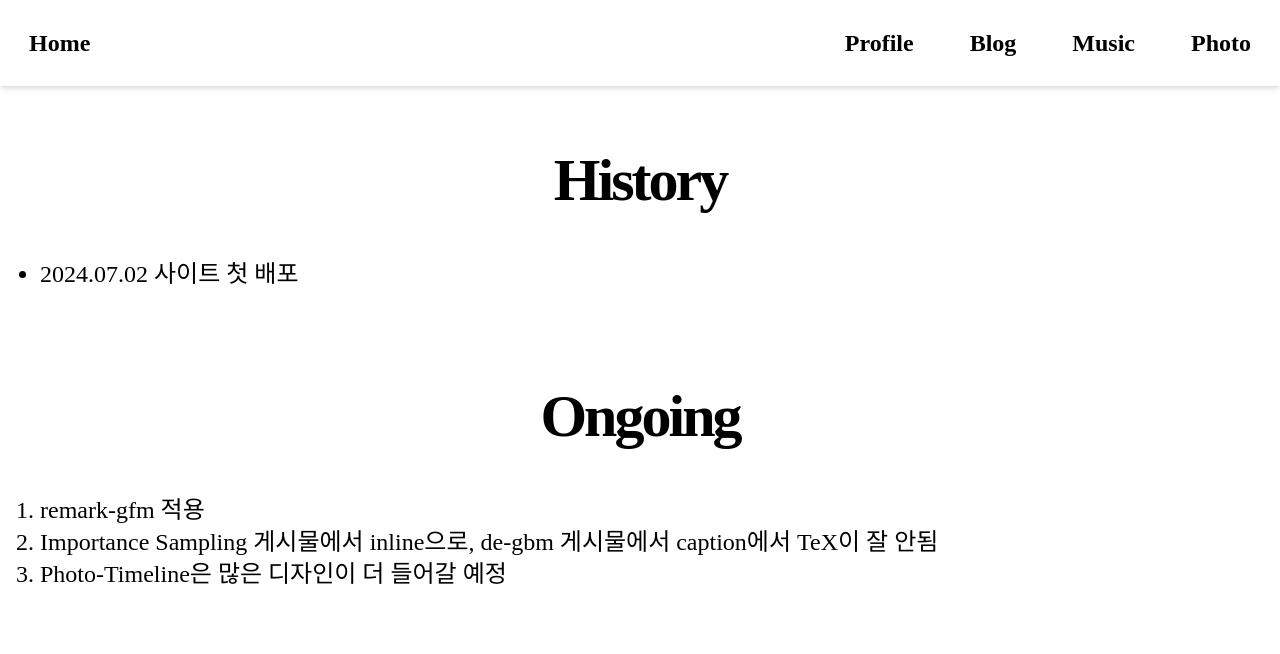
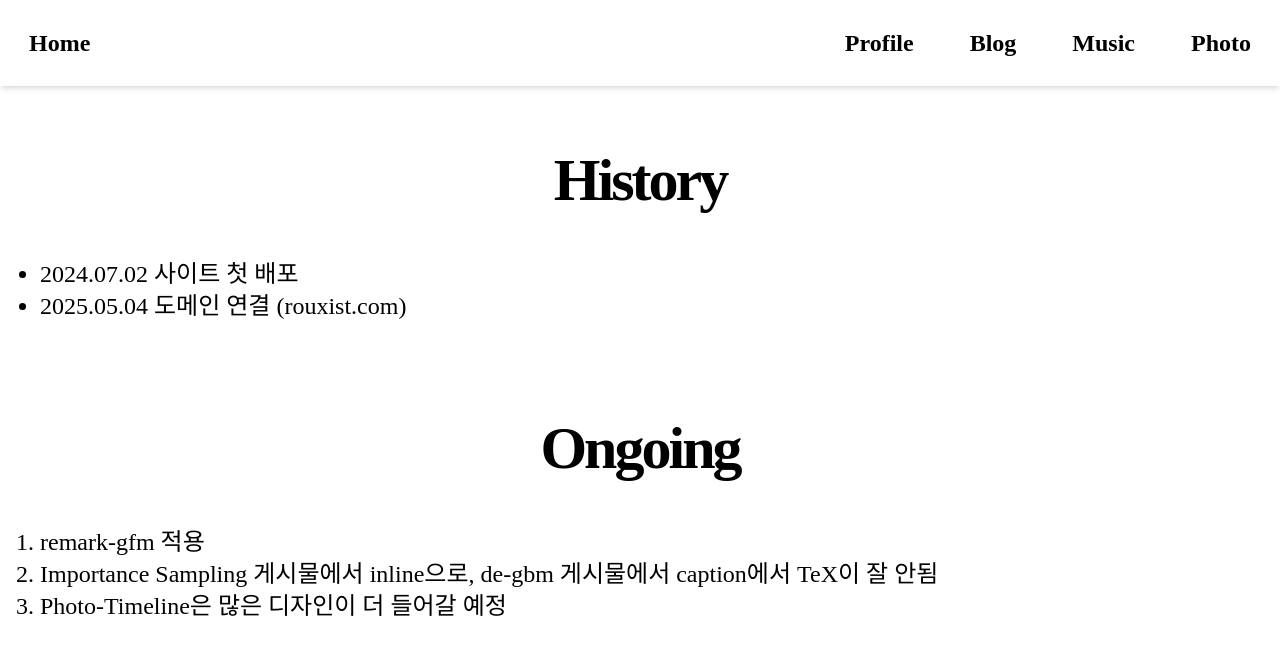
Before and after one commit to Rouxist/main-blog, a Next.js app: page /notice in a window 1280 px wide. Shown: the top 654 px of the page. Built offline with nearby package versions, Linux system fonts and the light colour scheme.

Commit message:
content: updated the notice page

```diff
--- a/src/app/notice/page.tsx
+++ b/src/app/notice/page.tsx
@@ -13,6 +13,7 @@ export default function Notice() {
         <article className="w-[75rem] mx-auto text-2xl">
           <ul className="list-disc">
             <li>2024.07.02 사이트 첫 배포</li>
+            <li>2025.05.04 도메인 연결 (rouxist.com)</li>
           </ul>
         </article>
       </section>
```
